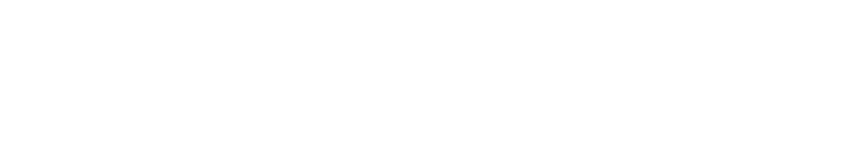
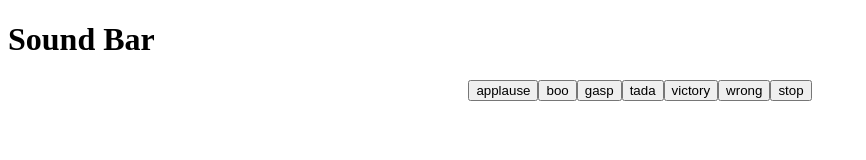
Before and after one commit to acciojob/Soundbar-Shailee-11, a website: page main.html in a window 1280 px wide. Shown: the whole page, without its empty margins (0-866 px from the left). Drawn offline with Linux system fonts and the light colour scheme.

Commit message:
created a submission

```diff
--- a/main.html
+++ b/main.html
@@ -8,6 +8,16 @@
 
 <body>
 	<!-- the entire body must be written by student -->
+	<h1>Sound Bar</h1>
+	<div id="buttons">
+	<button class="btn">applause</button>
+	<button class="btn">boo</button>
+	<button class="btn">gasp</button>
+	<button  class="btn">tada</button>
+	<button class="btn">victory</button>
+	<button class="btn">wrong</button>
+	<button class="btn">stop</button></div>
+
     <script type="text/javascript" src="./script.js">
 </script>
 
--- a/styles.css
+++ b/styles.css
@@ -1 +1,8 @@
 /*  your css code here. If applicable */
+#buttons {
+  display: flex;
+  justify-content: center;
+  align-items: center;
+/*   flex-wrap: wrap; */
+  margin-top: 20px;
+}
```
